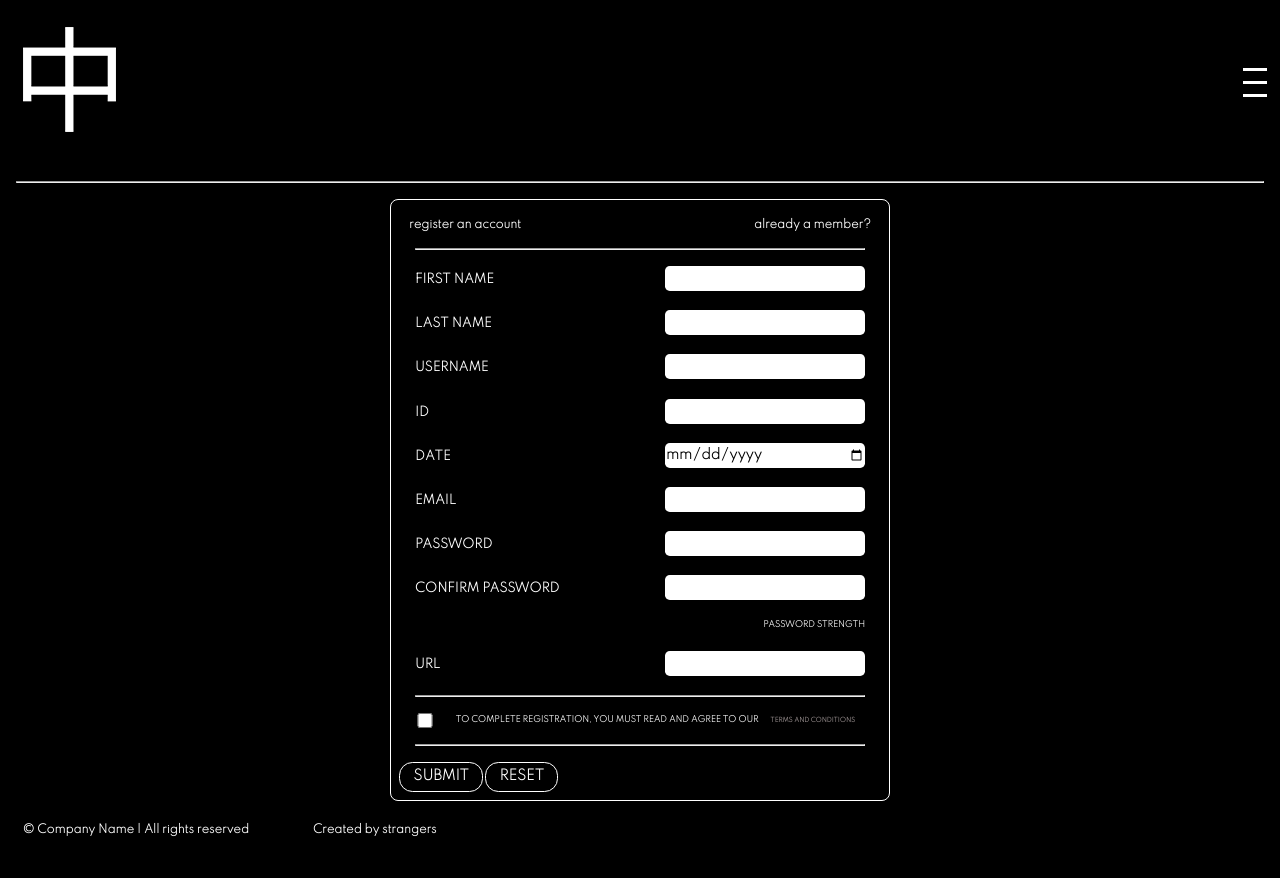
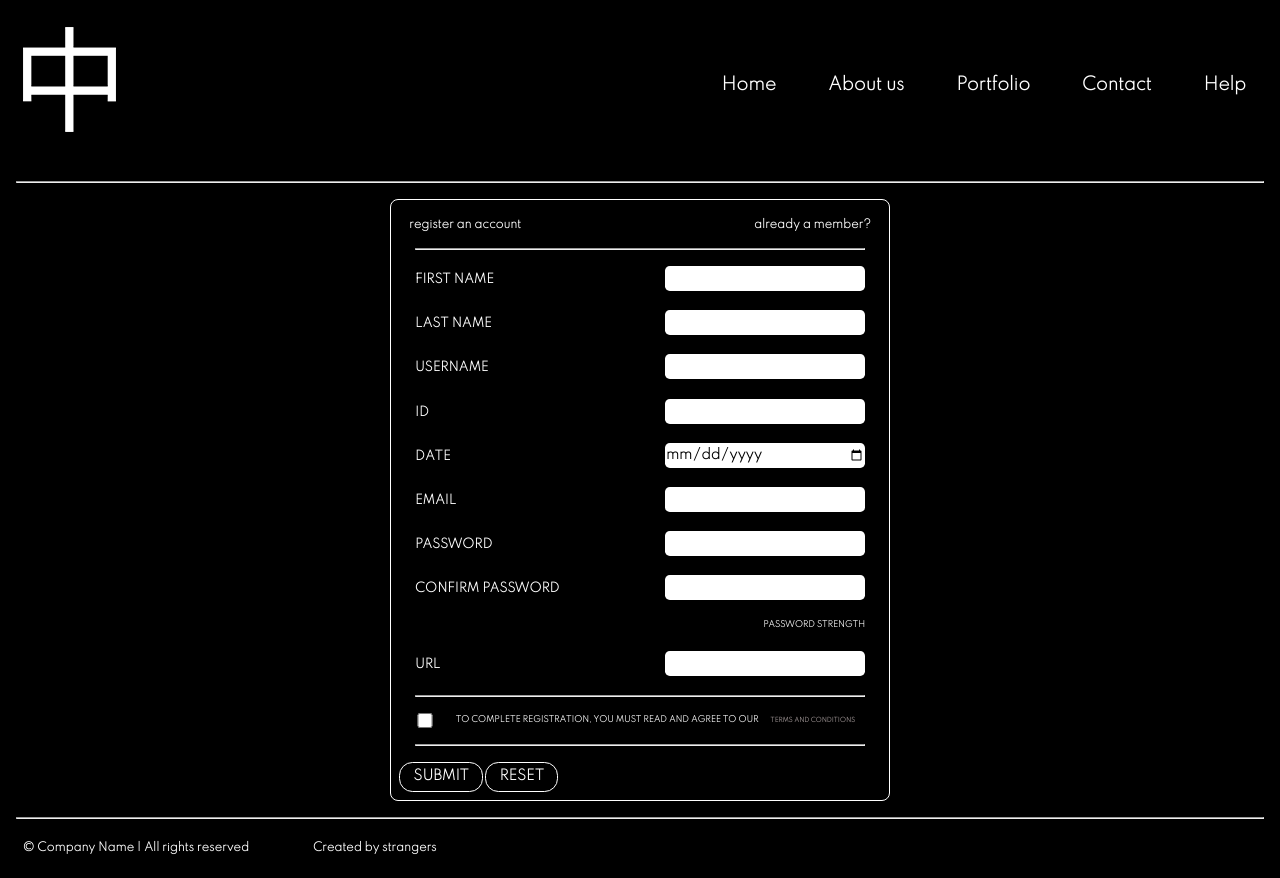
Before and after one commit to Makinloot/signup-form, a plain HTML site: page index.html in a window 1280 px wide. Drawn offline with Linux system fonts and the light colour scheme.

Commit message:
+mediaquery

```diff
--- a/index.html
+++ b/index.html
@@ -8,6 +8,7 @@
     <link href="https://fonts.googleapis.com/css2?family=Spartan:wght@200&display=swap" rel="stylesheet">
     <link href="https://fonts.googleapis.com/css2?family=Alfa+Slab+One&display=swap" rel="stylesheet">
     <link rel="stylesheet" href="styles/signup.css">
+    <link rel="stylesheet" href="styles/media.css">
     <title>Signup form</title>
 </head>
 
@@ -18,8 +19,19 @@
                 <a href="index.html"><img class="logo" src="images/illustration-logo.png" alt="logo"></a>
             </div>
             <div class="login-register flex">
-                <p>Login</p>
-                <p>Register</p>
+                <!-- <p>Login</p>
+                <p>Register</p> -->
+                <div class="nav-bar-wrapper">
+                    <nav class="nav-bar">
+                        <ul class="nav-ul">
+                            <li class="nav-li"><a href="#">Home</a></li>
+                            <li class="nav-li"><a href="#">About us</a></li>
+                            <li class="nav-li"><a href="#">Portfolio</a></li>
+                            <li class="nav-li"><a href="#">Contact</a></li>
+                            <li class="nav-li"><a href="#">Help</a></li>
+                        </ul>
+                    </nav>
+                </div>
                 <div class="burger flex" id="burger">
                     <div></div>
                     <div></div>
@@ -154,6 +166,7 @@
         </div>
     </main>
     <footer>
+        <hr>
         <div class="rights flex">
             <p>© Company Name | All rights reserved</p>
             <p>Created by strangers</p>
--- /dev/null
+++ b/styles/media.css
@@ -0,0 +1,21 @@
+@media (min-width: 1024px) {
+    .login-register p {
+        display: block;
+    }
+    .nav-bar-wrapper {
+        display: block;
+    }
+    .nav-ul {
+        display: flex;
+    }
+    .nav-li {
+        margin: 0 1rem;
+        font-size: 1.5em;
+    }
+    .nav-li a:hover {
+        color: rgb(155, 155, 155);
+    }
+    .burger {
+        display: none;
+    }
+}
--- a/styles/signup.css
+++ b/styles/signup.css
@@ -36,8 +36,12 @@ body {
     position: relative;
     gap: 1rem;
     color: #fff;
+    align-items: center;
 }
 .login-register p {
+    display: none;
+}
+.nav-bar-wrapper {
     display: none;
 }
 .burger {
```
